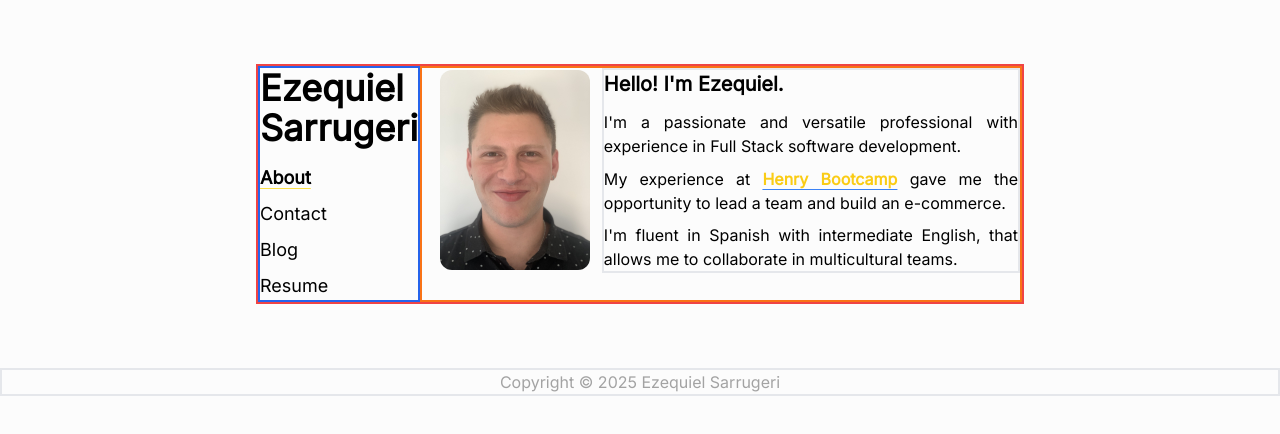
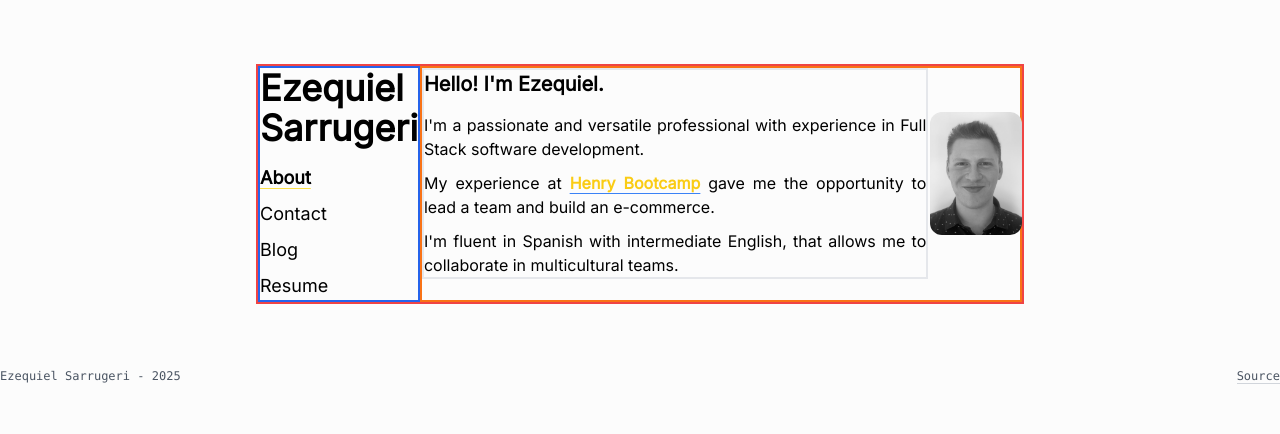
Before and after one commit to ezesarru/Oportunity, a Next.js app: page / in a window 1280 px wide. Shown: the top 434 px of the page. Built offline with nearby package versions, Linux system fonts and the light colour scheme.

Commit message:
footer update, about image update

```diff
--- a/src/app/layout.js
+++ b/src/app/layout.js
@@ -1,7 +1,7 @@
 import "./globals.css";
 
 import Footer from "../components/Footer";
-import Sidebar from "../components/Sidebar";
+import Topbar from "../components/Topbar";
 
 export const metadata = {
   title: "Ezequiel Sarrugeri",
@@ -14,9 +14,9 @@ export default function RootLayout({ children }) {
       <head>
         <link rel="icon" href="/favicon.ico" />
       </head>
-      <body>
+      <body className="">
         <div className="border-2 border-red-500 my-[5%] w-[60%] mx-auto flex justify-center">
-          <Sidebar />
+          <Topbar />
           {children}
         </div>
         <Footer />
--- a/src/app/page.js
+++ b/src/app/page.js
@@ -9,15 +9,7 @@ export default function Page() {
 
   return (
     <div className="border-2 border-orange-500 w-[95%] mx-auto flex flex-col items-center">
-      <div className="flex w-full items-center mb-[2%]">
-        <Image
-          src="/profilePicture.jpg"
-          alt="Ezequiel Sarrugeri picture"
-          width={150}
-          height={200}
-          priority={true}
-          className="rounded-xl ml-[3%] mr-[2%]"
-        />
+      <div className="flex w-full items-center">
         <div className="flex flex-col border-2">
           <p className="mb-[3%] text-xl font-bold">Hello! I'm Ezequiel.</p>
           <div className="space-y-[2%] text-justify">
@@ -41,6 +33,16 @@ export default function Page() {
             </p>
           </div>
         </div>
+        <Link href={"https://www.linkedin.com/in/ezesarru/"} target="_blank">
+          <Image
+            src="/profilePicture.jpg"
+            alt="Ezequiel Sarrugeri"
+            width={140}
+            height={186}
+            priority={true}
+            className="rounded-xl ml-[2%] mr-[2%] grayscale hover:grayscale-0"
+          />
+        </Link>
       </div>
       <div
         className={`${
--- a/src/components/Footer.jsx
+++ b/src/components/Footer.jsx
@@ -1,9 +1,22 @@
 "use client";
+
+import Link from "next/link";
 
 export default function Footer() {
   return (
-    <footer className="flex justify-center text-neutral-400 border-2">
-      <p>Copyright © 2025 Ezequiel Sarrugeri</p>
+    <footer className="flex text-xs text-center text-gray-600 dark:text-white font-mono">
+      <div className="grow text-left">
+        <p>Ezequiel Sarrugeri - 2025</p>
+      </div>
+      <div>
+        <Link
+          href="https://github.com/ezesarru/Oportunity"
+          target="_blank"
+          className="text-gray-600 dark:text-white border-b transition-[border-color] border-gray-300  hover:border-gray-600  dark:border-gray-500 dark:hover:border-white"
+        >
+          Source
+        </Link>
+      </div>
     </footer>
   );
 }
```
Also changed, not shown: src/components/Topbar.jsx (renamed from src/components/Sidebar.jsx), 1 other file (tests, documents, lock files or other folders).
